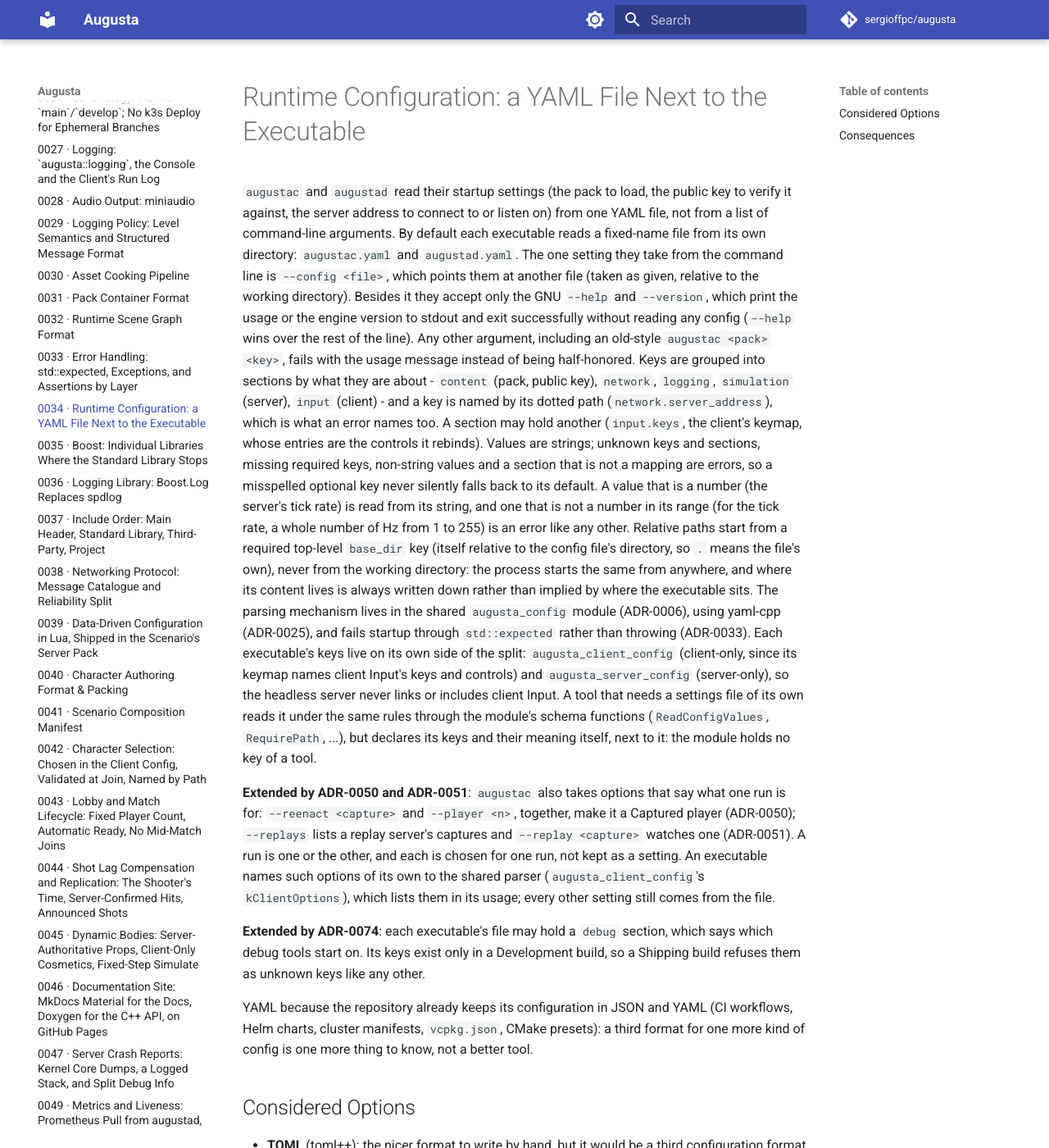
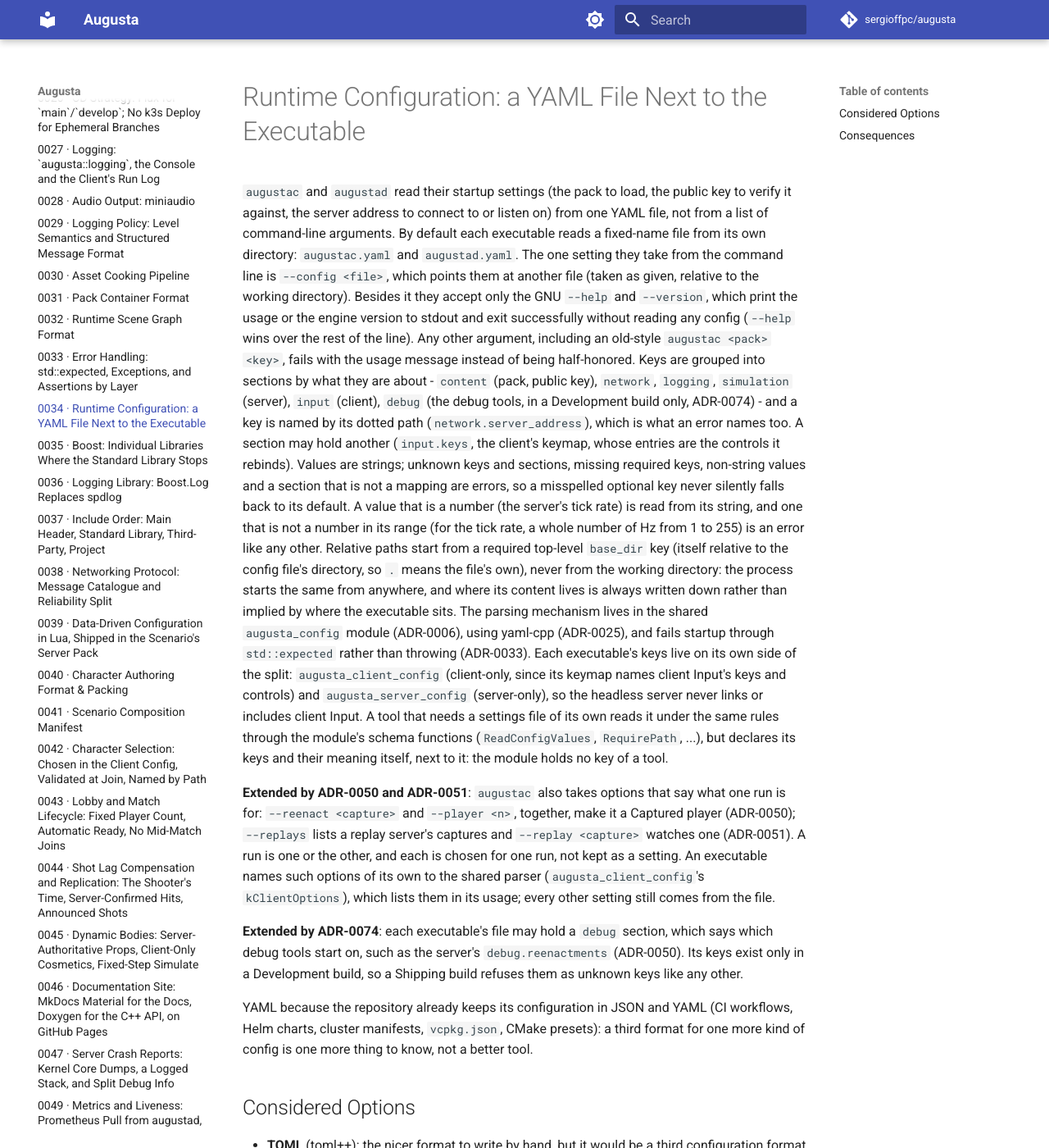
Before and after one commit to sergioffpc/augusta, an MkDocs documentation site: the page built from docs/adr/0034-runtime-config-file.md, in a window 1280 px wide and 1400 px high. Shown: the whole window at 82% size. Built offline with MkDocs 1.6.1 and Material for MkDocs 9.7.7, drawn with Linux system fonts in a browser that asks for light colours; comment, search, counter and statistics services are not loaded.

Commit message:
feat(server): move reenactments to debug.reenactments, left out of a Shipping build
The server config gains a `debug` section, known only in a Development
build (ADR-0074). Its first key, `debug.reenactments`, off by default,
means what `simulation.reenactments` meant (ADR-0050); a replay server
refuses it as it refused the old key. ServerConfig, HostConfig and
MatchConfig carry the setting only in a Development build, and a Shipping
build's Match refuses every Reenact request with the same reason and
metric label, the path that admits one compiled out. The client's refusal
names the key and says it needs a Development server.

Test cases that turn reenactments on compile only in a Development build.
The example server config keeps the key in a commented-out `debug`
section, so it loads in both kinds of build.

BREAKING CHANGE: augustad no longer knows `simulation.reenactments`; a
config that sets it fails to load as an unknown key. Set
`debug.reenactments` instead, in a Development build.

Refs #959

Co-Authored-By: Claude Opus 5.5 <noreply@anthropic.com>

```diff
--- a/docs/adr/0034-runtime-config-file.md
+++ b/docs/adr/0034-runtime-config-file.md
@@ -12,14 +12,15 @@ successfully without reading any config (`--help` wins over the rest of the
 line). Any other argument, including an old-style `augustac <pack> <key>`, fails
 with the usage message instead of being half-honored. Keys are grouped into
 sections by what they are about - `content` (pack, public key), `network`,
-`logging`, `simulation` (server), `input` (client) - and a key is named by its
-dotted path (`network.server_address`), which is what an error names too. A
-section may hold another (`input.keys`, the client's keymap, whose entries are
-the controls it rebinds). Values are strings; unknown keys and sections, missing
-required keys, non-string values and a section that is not a mapping are errors,
-so a misspelled optional key never silently falls back to its default. A value
-that is a number (the server's tick rate) is read from its string, and one that
-is not a number in its range (for the tick rate, a whole number of Hz from 1
+`logging`, `simulation` (server), `input` (client), `debug` (the debug tools, in
+a Development build only, ADR-0074) - and a key is named by its dotted path
+(`network.server_address`), which is what an error names too. A section may hold
+another (`input.keys`, the client's keymap, whose entries are the controls it
+rebinds). Values are strings; unknown keys and sections, missing required keys,
+non-string values and a section that is not a mapping are errors, so a
+misspelled optional key never silently falls back to its default. A value that
+is a number (the server's tick rate) is read from its string, and one that is
+not a number in its range (for the tick rate, a whole number of Hz from 1
 to 255) is an error like any other. Relative paths start from a required
 top-level `base_dir` key (itself relative to the config file's directory, so `.`
 means the file's own), never from the working directory: the process starts the
@@ -44,8 +45,9 @@ of its own to the shared parser (`augusta_client_config`'s `kClientOptions`),
 which lists them in its usage; every other setting still comes from the file.
 
 **Extended by ADR-0074**: each executable's file may hold a `debug` section,
-which says which debug tools start on. Its keys exist only in a Development
-build, so a Shipping build refuses them as unknown keys like any other.
+which says which debug tools start on, such as the server's `debug.reenactments`
+(ADR-0050). Its keys exist only in a Development build, so a Shipping build
+refuses them as unknown keys like any other.
 
 YAML because the repository already keeps its configuration in JSON and YAML (CI
 workflows, Helm charts, cluster manifests, `vcpkg.json`, CMake presets): a third
```
Also changed, not shown: README.md (+4 -3 lines), docs/REQUIREMENTS.md (+1 -1 lines), 14 other files.
